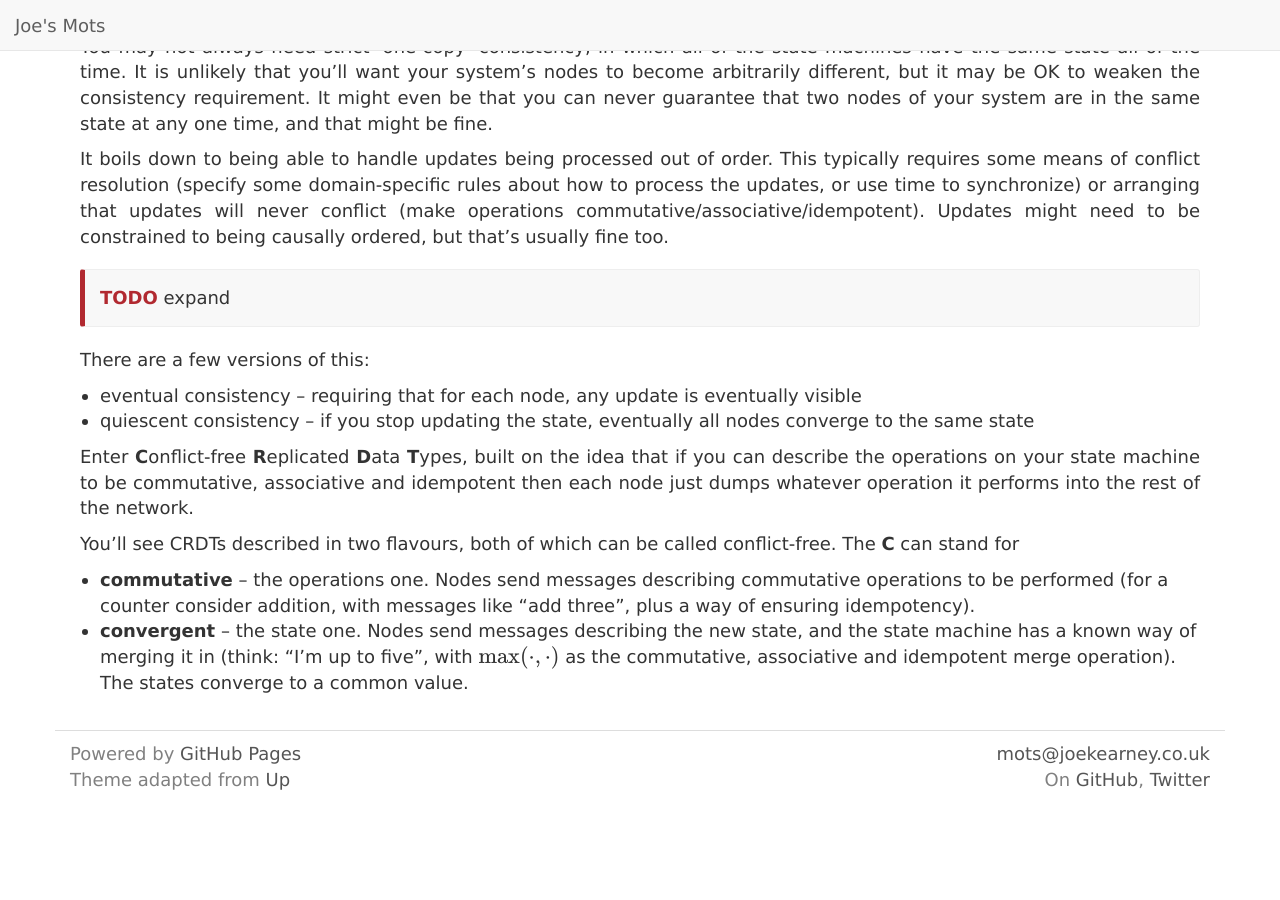
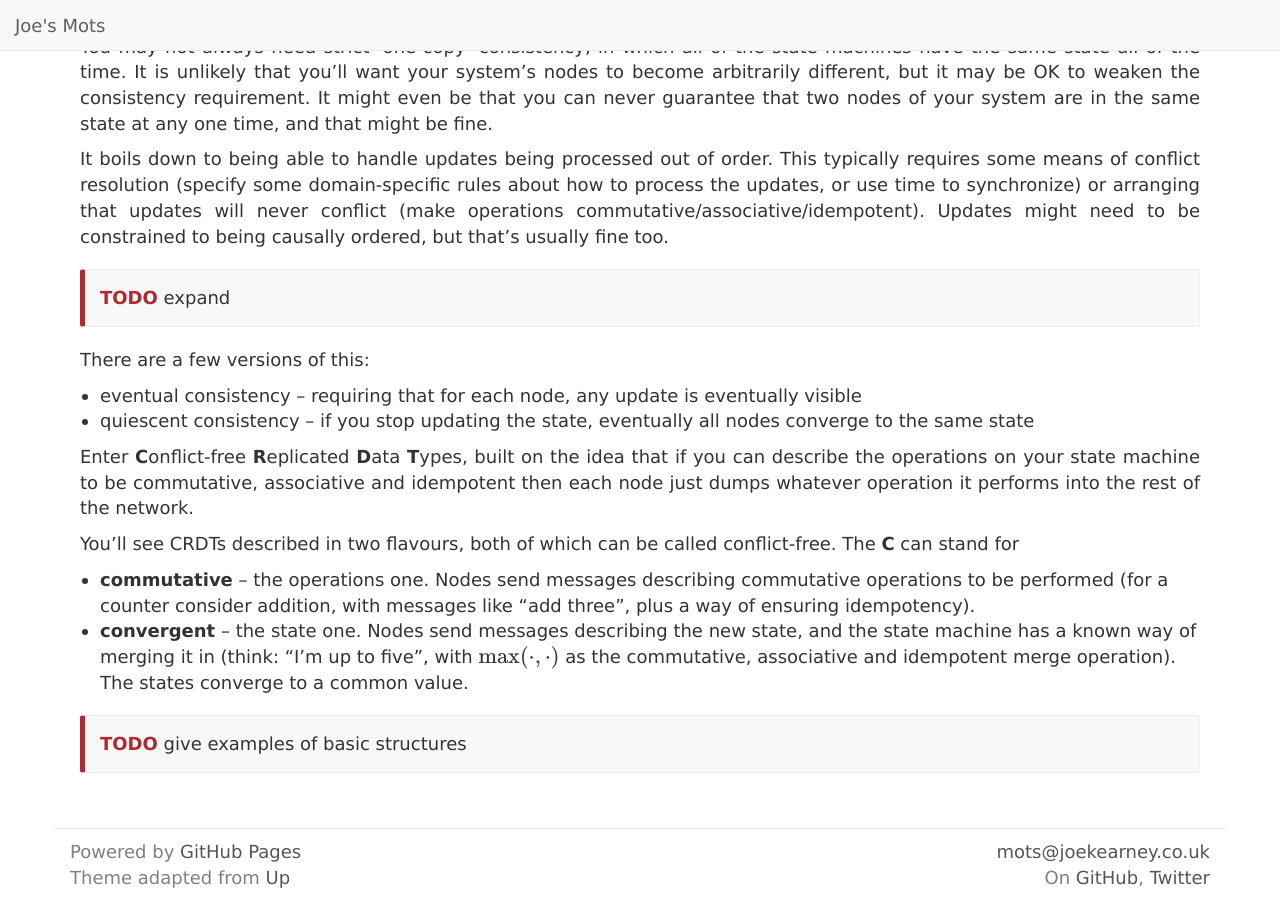
Before and after one commit to joekearney/joekearney.github.io, a Jekyll site: the page built from _posts/2015-01-12-distrib-protocols.md, in a window 1280 px wide and 900 px high, scrolled down 3598 px. Built offline with Jekyll 4.4.1, drawn with Linux system fonts in a browser that asks for light colours; some web fonts are replaced; formulas are drawn with MathJax 3; before the commit the page ends 4401 px from its top, so only the background shows below that.

Commit message:
add some TODOs

```diff
--- a/_posts/2015-01-12-distrib-protocols.md
+++ b/_posts/2015-01-12-distrib-protocols.md
@@ -145,3 +145,5 @@ You'll see CRDTs described in two flavours, both of which can be called conflict
 
 * **commutative** -- the operations one. Nodes send messages describing commutative operations to be performed (for a counter consider addition, with messages like "add three", plus a way of ensuring idempotency).
 * **convergent** -- the state one. Nodes send messages describing the new state, and the state machine has a known way of merging it in (think: "I'm up to five", with \\(\max(\cdot, \cdot)\\) as the commutative, associative and idempotent merge operation). The states converge to a common value.
+
+<div class="bs-callout bs-callout-danger"><span class="heading">TODO</span> give examples of basic structures</div>
```
